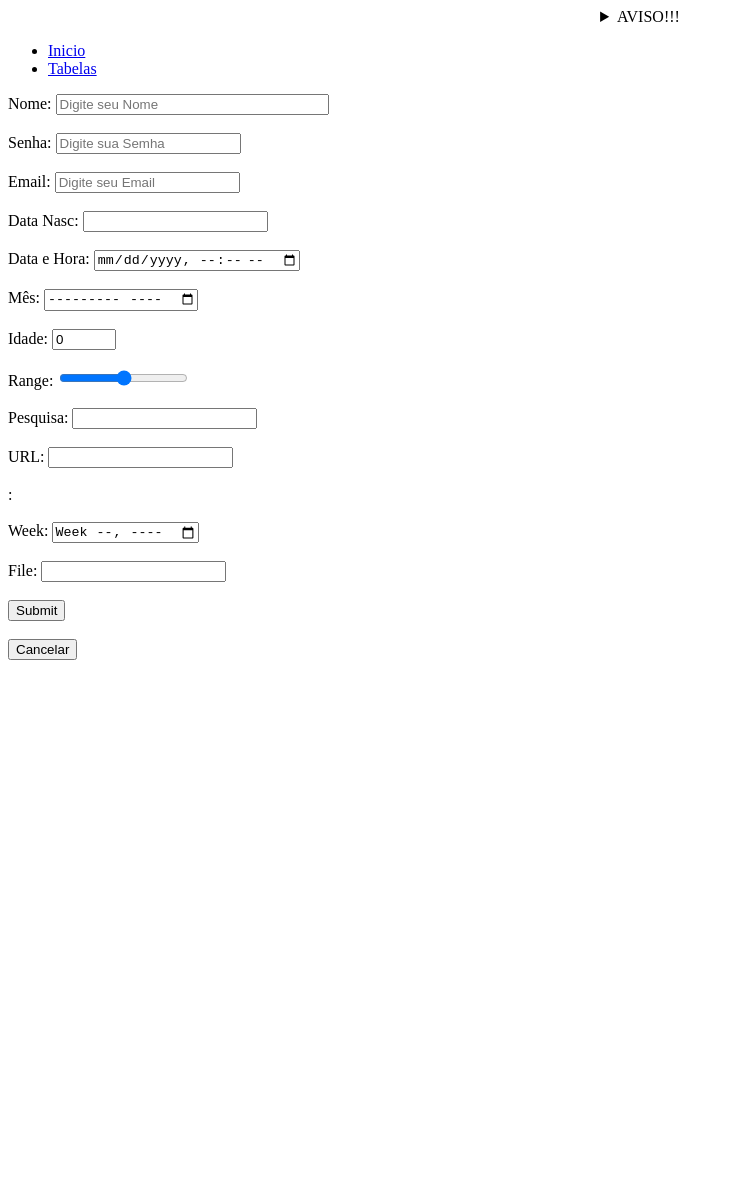
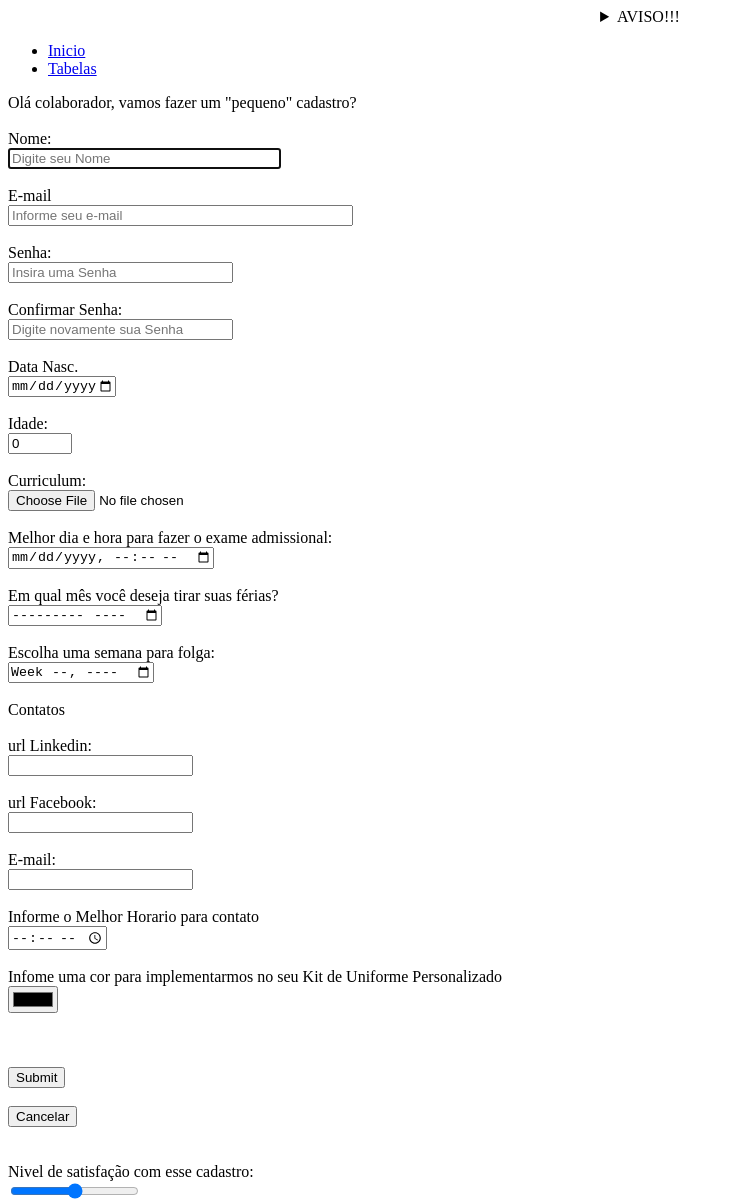
Before and after one commit to LayonRochaCarvalho/course.web.layon.carvalho, a plain HTML site: page AtvGuss/html/forms.html in a window 1280 px wide. Shown: the whole page, without its empty margins (0-733 px from the left). Before the commit the page ends 800 px from the top, so only its background shows below. Drawn offline with Linux system fonts and the light colour scheme.

Commit message:
Atualizando repositório com o arquivo forms

```diff
--- a/AtvGuss/html/forms.html
+++ b/AtvGuss/html/forms.html
@@ -2,7 +2,7 @@
 <html>
 
 	<head>
-		<title>Atividade de HTML do GUSS</title>
+		<title>Atividade de Formulário</title>
 		<meta charset="UTF-8" />
 		<meta name="description" content="HTML" />
 		<meta name="keywords" content="Basquete, One Piece, InMetrics" />
@@ -24,50 +24,61 @@
 			<li> <a href="tables.html">Tabelas</a> </li>
 		</ul>
 
+		Olá colaborador, vamos fazer um "pequeno" cadastro? <br /><br />
+
 
     <from>
-      <label for="txtName">Nome:</label>
-      <input type="text" id="txtName" maxlength="30" size="31" placeholder="Digite seu Nome" /><br /><br />
+      <label for="txtName">Nome:</label> <br />
+      <input type="text" id="txtName" maxlength="30" size="31" placeholder="Digite seu Nome" autofocus /> <br /><br />
 
-      <label for="txtPassword">Senha:</label>
-      <input type="password" id="txtPassword" placeholder="Digite sua Semha" /><br /><br />
+			<label for="txtEmail">E-mail</label> <br />
+			<input type="email" id="txtEmail" size="40" placeholder="Informe seu e-mail"> <br /> <br />
 
-      <label for="txtEmail">Email:</label>
-      <input type="email" id="txtEmail" placeholder="Digite seu Email" /><br /><br />
+      <label for="txtPassword">Senha:</label> <br />
+      <input type="password" id="txtPassword" size="25" placeholder="Insira uma Senha" /> <br /><br />
 
-      <label for="dtDataNascimento">Data Nasc:</label>
-      <input type="email" id="txtEmail" max="2021-04-28" /><br /><br />
+      <label for="txtPassword">Confirmar Senha:</label> <br />
+      <input type="password" id="txtPassword" size="25" placeholder="Digite novamente sua Senha" /><br /><br />
 
-      <label for="dtDataaHora">Data e Hora:</label>
-      <input type="datetime-local" id="dtDataaHora" /><br /><br />
+      <label for="dtDataNascimento">Data Nasc.</label> <br />
+      <input type="date" id="dtDataNascimento" max="2007-12-31" /><br /><br />
 
-      <label for="txtMonth">Mês:</label>
+      <label for="txtNumber">Idade:</label> <br />
+      <input type="number" id="txtNumber" max="115" min="0" value="0" /><br /><br />
+
+      <label for="txtCurriculum">Curriculum:</label> <br />
+      <input type="File" id="txtCurriculum" /><br /><br />
+
+      <label for="dtAdmissional">Melhor dia e hora para fazer o exame admissional:</label> <br />
+      <input type="datetime-local" id="dtAdmissional" min="2021-04-05" max="2021-12-16"/><br /><br />
+
+      <label for="txtMonth">Em qual mês você deseja tirar suas férias?</label> <br />
       <input type="month" id="txtMonth" /><br /><br />
 
-      <label for="txtNumber">Idade:</label>
-      <input type="number" id="txtNumber" max="115" min="0" value="0" /><br /><br />
+      <label for="txtFolga">Escolha uma semana para folga:</label> <br />
+      <input type="week" id="txtFolga" /><br /><br />
 
-      <label for="txtRange">Range:</label>
-      <input type="range" id="txtRange" max="10" min="0" /><br /><br />
+			Contatos <br /><br />
+      <label for="txtLinkedin">url Linkedin:</label> <br />
+      <input type="search" id="txtLinkedin" /><br /><br />
+      <label for="txtFacebook">url Facebook:</label> <br />
+      <input type="search" id="txtFacebook" /><br /><br />
+      <label for="txtEmailContato">E-mail:</label> <br />
+      <input type="email" id="txtEmailContato" /><br /><br />
+			<label for="txtTime">Informe o Melhor Horario para contato</label> <br />
+			<input type="time" id="txtTime"><br /><br />
 
-      <label for="txtSearch">Pesquisa:</label>
-      <input type="search" id="txtSearch" /><br /><br />
+			<label for="inputColor">Infome uma cor para implementarmos no seu Kit de Uniforme Personalizado</label> <br />
+			<input type="color" id="inputColor" ><br /><br />
 
-      <label for="">URL:</label>
-      <input type="" id="" /><br /><br />
-
-      <label for="">:</label>
-      <input type="hidden" id="txtHidden" /><br /><br />
-
-      <label for="txtWeek">Week:</label>
-      <input type="week" id="txtWeek" /><br /><br />
-
-      <label for="txtFile">File:</label>
-      <input type="" id="txtFile" /><br /><br />
+      <input type="hidden" id="txtHidden" placeholder="Fantasma" /><br /><br />
 
       <input type="submit" id="txtEnviar" /><br /><br />
 
-      <input type="button" id="txtEnviar" value="Cancelar" /><br /><br />
+      <input type="button" id="txtEnviar" value="Cancelar" /><br /><br /><br />
+
+      <label for="txtRange">Nivel de satisfação com esse cadastro:</label> <br />
+      <input type="range" id="txtRange" max="10" min="0" /><br /><br />
 
 
 
```
Also changed, not shown: AtvGuss/html/tables.html (+1 -1 lines).
